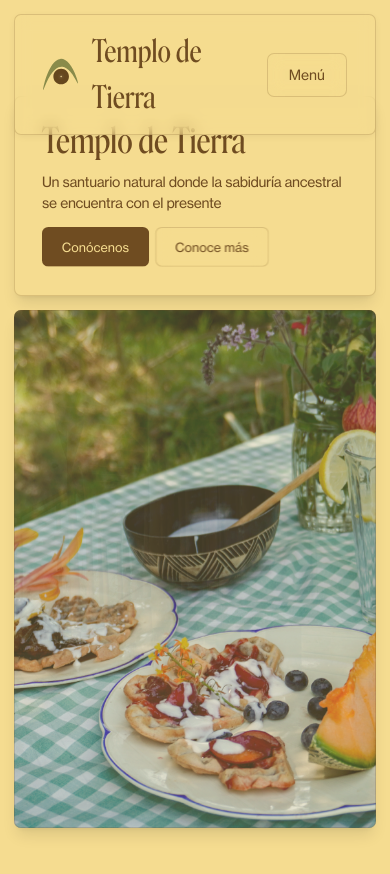
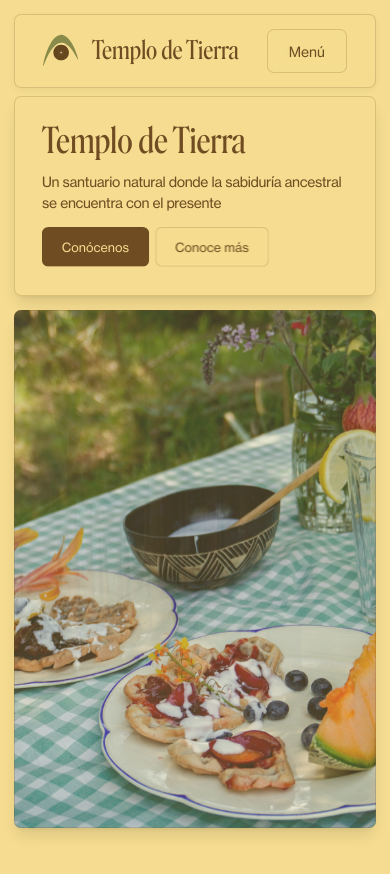
Before and after one commit to i9-9/templo-de-tierra-v2, a Next.js app: page / in a window 390 px wide. Shown: the top 874 px of the page. Built offline with nearby package versions, Linux system fonts and the light colour scheme.

Commit message:
Reduce navbar heading size and button padding

```diff
--- a/app/components/MobileMenu.tsx
+++ b/app/components/MobileMenu.tsx
@@ -13,7 +13,7 @@ export default function MobileMenu({ isOpen, setIsOpen }: MobileMenuProps) {
       <Button
         variant="secondary"
         onClick={() => setIsOpen(!isOpen)}
-        className="text-[1rem] bg-[#F5DC90]"
+        className="text-[1rem] bg-[#F5DC90] px-3 py-2"
       >
         {isOpen ? 'Cerrar' : 'Menú'}
       </Button>
--- a/app/components/Navbar.tsx
+++ b/app/components/Navbar.tsx
@@ -39,7 +39,7 @@ export default function Navbar() {
               height={40}
               className="w-10 h-10"
             />
-            <span className="font-heading text-[2.177rem] md:text-[2.074rem] text-[#6F4C21]">
+            <span className="font-heading text-[1.8rem] md:text-[1.8rem] text-[#6F4C21]">
               Templo de Tierra
             </span>
           </Link>
```
